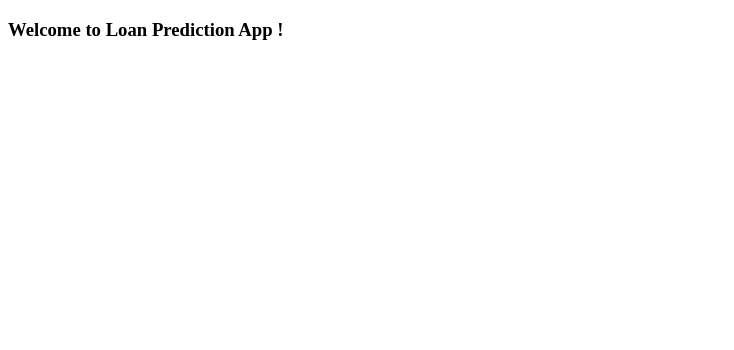
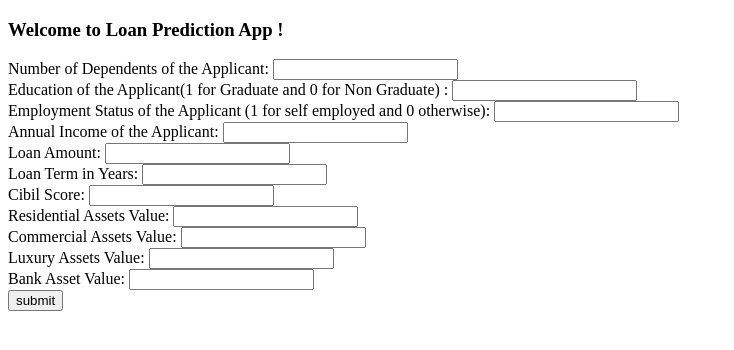
Before and after one commit to debg48/loan-prediction-django, a Django app: page / in a window 1280 px wide. Shown: the top 350 px of the page, without its empty margins (0-734 px from the left). Run offline with Django 4.2, Linux system fonts and the light colour scheme.

Commit message:
form added

```diff
--- a/loan_pred/mlmodel/urls.py
+++ b/loan_pred/mlmodel/urls.py
@@ -3,4 +3,5 @@ from . import views
 
 urlpatterns = [
     path('',views.home,name="home"),
+    path('predict/',views.predict,name="predict"),
 ]
--- a/loan_pred/mlmodel/views.py
+++ b/loan_pred/mlmodel/views.py
@@ -1,4 +1,45 @@
 from django.shortcuts import render
+from django.views.decorators.csrf import csrf_exempt
+from django.http import JsonResponse
+import json
+
 
 def home(request):
     return render(request,"index.html")
+
+@csrf_exempt
+def predict(request):
+     if request.method == 'POST':
+        try:
+            try:
+                data = json.loads(request.body)
+                print(data)
+                return JsonResponse({
+                "sucess":True,
+                "data": str(data) })
+            except:
+                try :
+                    data={'no_of_dependents' : request.POST.get('no_of_dependents'),
+                    'education' : request.POST.get('education'),
+                    'self_employed' : request.POST.get('self_employed'),
+                    'income_annum' : request.POST.get('income_annum'),
+                    'loan_amount' : request.POST.get('loan_amount'),
+                    'loan_term' : request.POST.get('loan_term'),
+                    'cibil_score' : request.POST.get('cibil_score'),
+                    'residential_assets_value' : request.POST.get('residential_assets_value'),
+                    'commercial_assets_value' : request.POST.get('commercial_assets_value'),
+                    'luxury_assets_value' : request.POST.get('luxury_assets_value'),
+                    'bank_asset_value' : request.POST.get('bank_asset_value')}
+                    print(data)
+                    return JsonResponse({
+                    "sucess":True,
+                    "data": str(data) })
+                except Exception as e :
+                    return JsonResponse({
+                    "sucess":False,
+                    "data": str(e) })
+
+        except Exception as e :
+            return JsonResponse({
+            "sucess":False,
+            "data": str(e) })
--- a/loan_pred/templates/index.html
+++ b/loan_pred/templates/index.html
@@ -4,5 +4,41 @@
 </head>
 <body>
     <h3>Welcome to Loan Prediction App !</h3>
+    <form action="http://127.0.0.1:8000/predict/" method="post">
+        <label for="no_of_dependents">Number of Dependents of the Applicant: </label>
+        <input type="number" name="no_of_dependents"  required>
+        <br>
+        <label for="education">Education of the Applicant(1 for Graduate and 0 for Non Graduate) : </label>
+        <input type="number" name="education"  required>
+        <br>
+        <label for="self_employed">Employment Status of the Applicant (1 for self employed and 0 otherwise): </label>
+        <input type="number" name="self_employed"  required>
+        <br>
+        <label for="income_annum">Annual Income of the Applicant: </label>
+        <input type="number" name="income_annum"  required>
+        <br>
+        <label for="loan_amount">Loan Amount: </label>
+        <input type="number" name="loan_amount"  required>
+        <br>
+        <label for="loan_term">Loan Term in Years: </label>
+        <input type="number" name="loan_term"  required>
+        <br>
+        <label for="cibil_score">Cibil Score: </label>
+        <input type="number" name="cibil_score"  required>
+        <br>
+        <label for="residential_assets_value">Residential Assets Value: </label>
+        <input type="number" name="residential_assets_value"  required>
+        <br>
+        <label for="commercial_assets_value">Commercial Assets Value: </label>
+        <input type="number" name="commercial_assets_value"  required>
+        <br>
+        <label for="luxury_assets_value">Luxury Assets Value: </label>
+        <input type="number" name="luxury_assets_value"  required>
+        <br>
+        <label for="bank_asset_value">Bank Asset Value: </label>
+        <input type="number" name="bank_asset_value"  required>
+        <br>
+        <input type="submit" value="submit">
+    </form>
 </body>
 </html>
```
